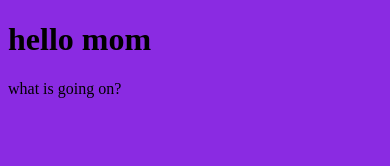
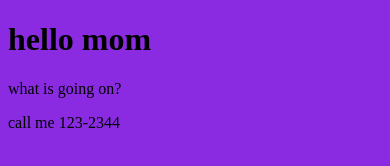
Before and after one commit to delindell/branching1, a plain HTML site: page index.html in a window 390 px wide. Drawn offline with Linux system fonts and the light colour scheme.

Commit message:
added phone number

```diff
--- a/index.html
+++ b/index.html
@@ -10,6 +10,7 @@
 <body>
     <h1>hello mom</h1>
     <p>what is going on?</p>
+    <div> call me 123-2344</div>
     <script src="./main.js"></script>
 </body>
 </html>
```
